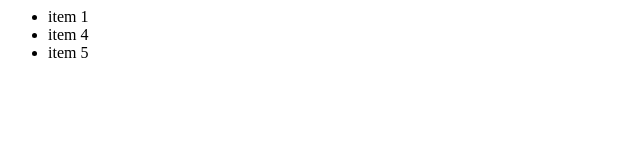
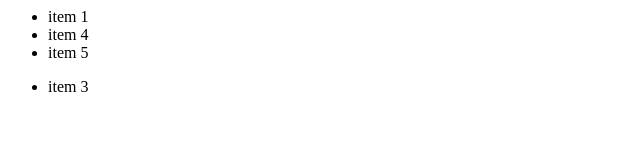
Before and after one commit to davidszeto/helloworld, a plain HTML site: page index.html in a window 1280 px wide. Shown: the full height of the page, 0-640 px from the left. Drawn offline with Linux system fonts and the light colour scheme.

Commit message:
added module 3

```diff
--- a/index.html
+++ b/index.html
@@ -7,5 +7,11 @@
             <li>item 5</li>
         </ul>
     </module-one>
+
+    <module-three>
+        <ul>
+            <li>item 3</li>
+        </ul>
+    </module-three>
 </body>
 </html>
```
